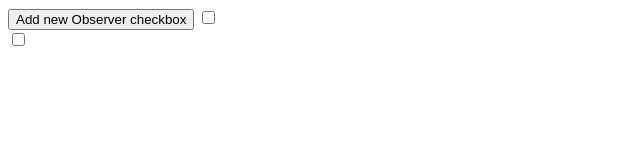
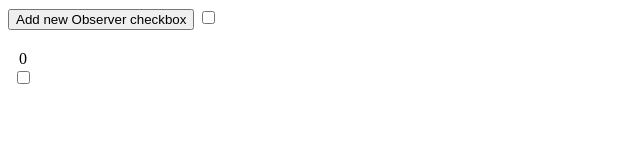
Before and after one commit to marcelo-vp/modules-app, a website built with webpack: page src/index.html in a window 1280 px wide. Both pictures are taken after a click on the button "Add new Observer checkbox". Shown: the full height of the page, 0-640 px from the left. Built offline with nearby package versions, Linux system fonts and the light colour scheme.

Commit message:
Showing the observers index

```diff
--- a/src/entry.js
+++ b/src/entry.js
@@ -4,6 +4,8 @@ import { Subject, Observer, extend } from './design-patterns/Observer';
 var controlCheckbox = document.getElementById( 'mainCheckbox' ),
     addBtn = document.getElementById( 'addNewObserver' ),
     container = document.getElementById( 'observersContainer' );
+
+container.style.marginTop = '20px';
 
 // Concrete Subject
 
@@ -20,9 +22,19 @@ addBtn.onclick = addNewObserver;
 // Concrete Observer
 function addNewObserver() {
 
-    // Create a new checkbox to be added
+    // Create a wrapper of the observer's content
+    var observer = document.createElement( 'div' );
+    observer.style.display = 'inline-block';
+    observer.style.textAlign = 'center';
+    observer.style.margin = '0 5px';
+
+    // Create a container to hold the observer index
+    var index = document.createElement( 'div' );
+
+    // Create a checkbox to be updated by the subject
     var checkbox = document.createElement( 'input' );
     checkbox.type = 'checkbox';
+    checkbox.style.display = 'block';
 
     // Extend the checkbox with the Observer class
     extend( checkbox, new Observer() );
@@ -32,10 +44,15 @@ function addNewObserver() {
         this.checked = value;
     }
 
-    // Add the new observer to out list of observers
+    // Add the new observer to our list of observers
     controlCheckbox.addObserver( checkbox );
+    index.innerHTML = controlCheckbox.observers.indexOf( checkbox, 0 );
+
+    // Append the content to the observer's wrapper
+    observer.appendChild( index );
+    observer.appendChild( checkbox );
 
     // Append the item to the container
-    container.appendChild( checkbox );
+    container.appendChild( observer );
 
 }
```
Also changed, not shown: dist/bundle.js, dist/index.html.
